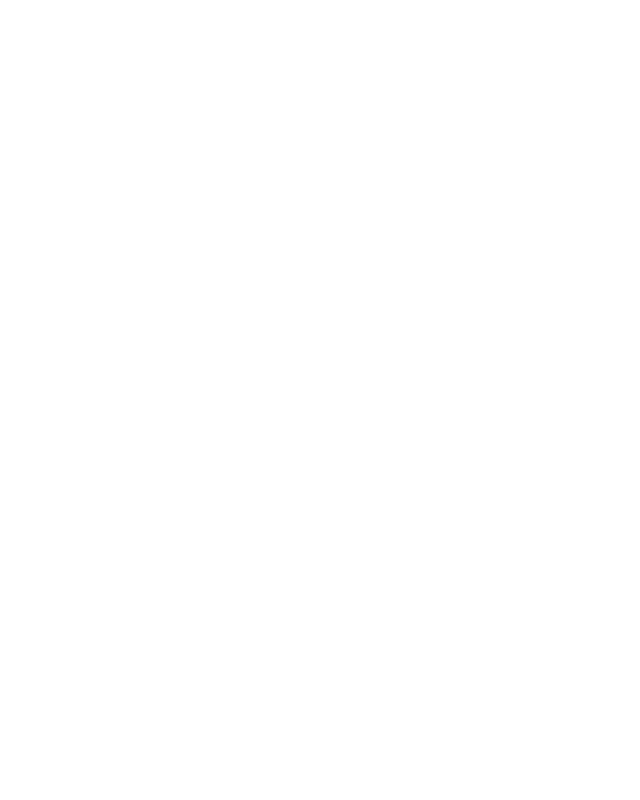
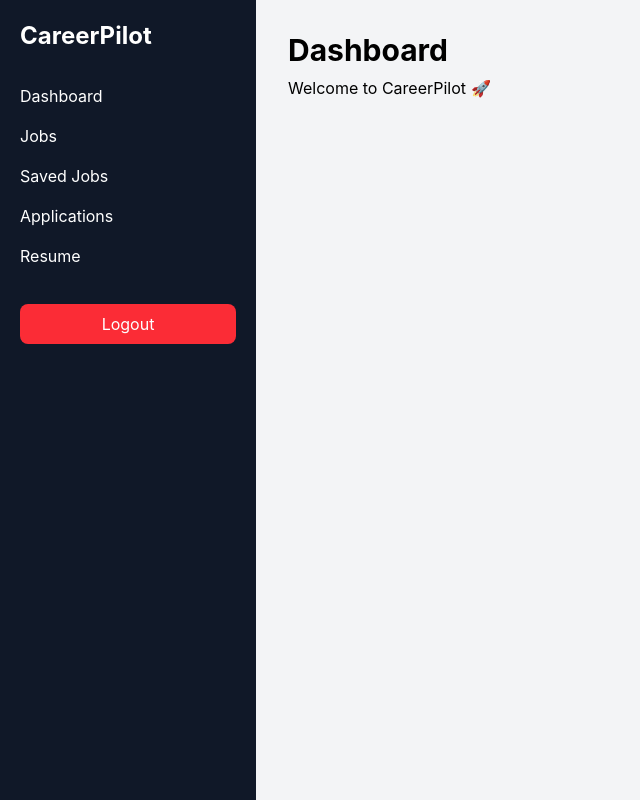
Before and after one commit to NishadDamale1010/careerpilot, a React (Vite) app in the folder client/: page /dashboard in a window 1280 px wide. Before the commit this address had no page. Shown: the whole page, without its empty margins (0-640 px from the left). Built offline with nearby package versions, Linux system fonts and the light colour scheme; sample sign-in values are in the browser's storage.

Commit message:
feat: add protected routes and dashboard layout

```diff
--- a/client/src/App.jsx
+++ b/client/src/App.jsx
@@ -1,5 +1,6 @@
 import { BrowserRouter } from "react-router-dom";
 import AppRoutes from "./routes/AppRoutes";
+
 function App() {
   return (
     <BrowserRouter>
--- /dev/null
+++ b/client/src/components/ProtectedRoute.jsx
@@ -0,0 +1,13 @@
+import { Navigate } from "react-router-dom";
+
+function ProtectedRoute({ children }) {
+    const token = localStorage.getItem("token");
+
+    if (!token) {
+        return <Navigate to="/login" />;
+    }
+
+    return children;
+}
+
+export default ProtectedRoute;
--- /dev/null
+++ b/client/src/components/Sidebar.jsx
@@ -0,0 +1,41 @@
+import { Link } from "react-router-dom";
+
+function Sidebar() {
+    const handleLogout = () => {
+        localStorage.removeItem("token");
+        window.location.href = "/login";
+    };
+    return (
+        <div className="w-64 bg-gray-900 text-white min-h-screen p-5">
+            <h1 className="text-2xl font-bold mb-8">
+                CareerPilot
+            </h1>
+
+            <nav className="flex flex-col gap-4">
+                <Link to="/dashboard">Dashboard</Link>
+
+                <Link to="/jobs">Jobs</Link>
+
+                <Link to="/saved-jobs">
+                    Saved Jobs
+                </Link>
+
+                <Link to="/applications">
+                    Applications
+                </Link>
+
+                <Link to="/resume">
+                    Resume
+                </Link>
+                <button
+                    onClick={handleLogout}
+                    className="mt-5 bg-red-500 p-2 rounded-lg "
+                >
+                    Logout
+                </button>
+            </nav>
+        </div>
+    );
+}
+
+export default Sidebar;
--- /dev/null
+++ b/client/src/layouts/DashboardLayout.jsx
@@ -0,0 +1,15 @@
+import Sidebar from "../components/Sidebar";
+
+function DashboardLayout({ children }) {
+    return (
+        <div className="flex">
+            <Sidebar />
+
+            <main className="flex-1 p-8 bg-gray-100 min-h-screen">
+                {children}
+            </main>
+        </div>
+    );
+}
+
+export default DashboardLayout;
--- /dev/null
+++ b/client/src/pages/Dashboard.jsx
@@ -0,0 +1,15 @@
+function Dashboard() {
+    return (
+        <div>
+            <h1 className="text-3xl font-bold">
+                Dashboard
+            </h1>
+
+            <p className="mt-2">
+                Welcome to CareerPilot 🚀
+            </p>
+        </div>
+    );
+}
+
+export default Dashboard;
--- a/client/src/routes/AppRoutes.jsx
+++ b/client/src/routes/AppRoutes.jsx
@@ -1,6 +1,11 @@
 import { Routes, Route } from "react-router-dom";
+
 import Login from "../pages/Login";
 import Register from "../pages/Register";
+import Dashboard from "../pages/Dashboard";
+
+import ProtectedRoute from "../components/ProtectedRoute";
+import DashboardLayout from "../layouts/DashboardLayout";
 
 function AppRoutes() {
     return (
@@ -14,6 +19,17 @@
                 path="/register"
                 element={<Register />}
             />
+
+            <Route
+                path="/dashboard"
+                element={
+                    <ProtectedRoute>
+                        <DashboardLayout>
+                            <Dashboard />
+                        </DashboardLayout>
+                    </ProtectedRoute>
+                }
+            />
         </Routes>
     );
 }
```
